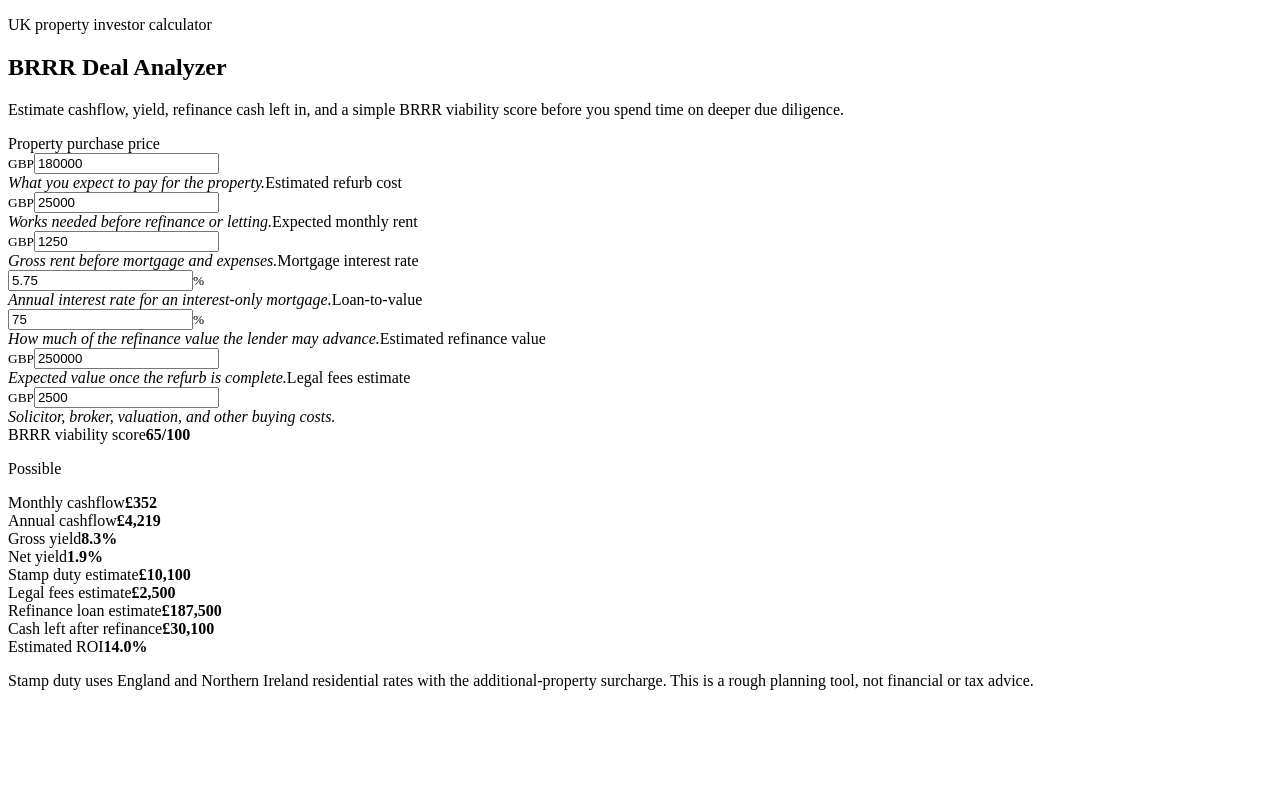
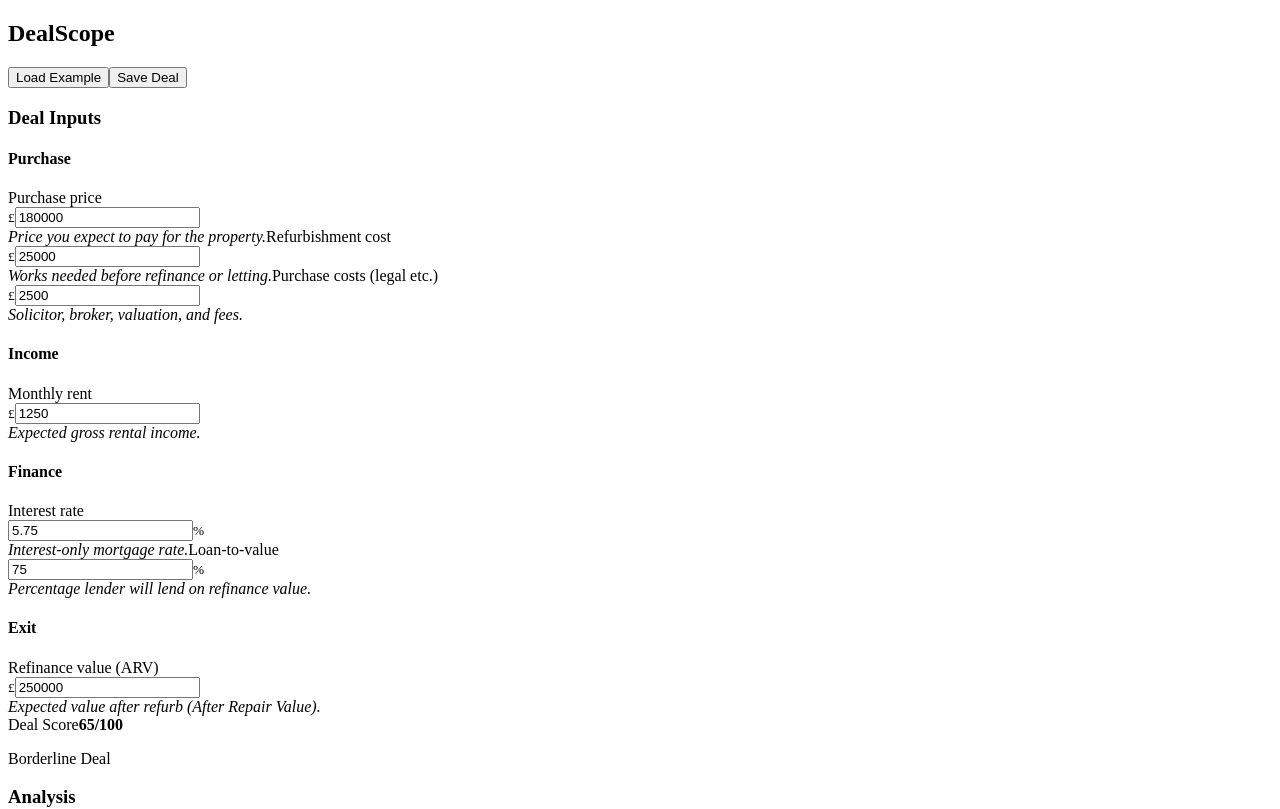
Before and after one commit to f2vbc965mc-pixel/brrr-deal-analyser, a React (Vite) app: page / in a window 1280 px wide. Shown: the top 809 px of the page. Built offline with nearby package versions, Linux system fonts and the light colour scheme; the HTML template or start-up script is replaced by a standard one.

Commit message:
premium UI upgrade

```diff
--- a/src/App.jsx
+++ b/src/App.jsx
@@ -13,45 +13,52 @@
 const fields = [
   {
     name: 'purchasePrice',
-    label: 'Property purchase price',
-    prefix: 'GBP',
-    helper: 'What you expect to pay for the property.',
+    label: 'Purchase price',
+    prefix: '£',
+    helper: 'Price you expect to pay for the property.',
+    group: 'Purchase',
   },
   {
     name: 'refurbCost',
-    label: 'Estimated refurb cost',
-    prefix: 'GBP',
+    label: 'Refurbishment cost',
+    prefix: '£',
     helper: 'Works needed before refinance or letting.',
+    group: 'Purchase',
+  },
+  {
+    name: 'legalFees',
+    label: 'Purchase costs (legal etc.)',
+    prefix: '£',
+    helper: 'Solicitor, broker, valuation, and fees.',
+    group: 'Purchase',
   },
   {
     name: 'monthlyRent',
-    label: 'Expected monthly rent',
-    prefix: 'GBP',
-    helper: 'Gross rent before mortgage and expenses.',
+    label: 'Monthly rent',
+    prefix: '£',
+    helper: 'Expected gross rental income.',
+    group: 'Income',
   },
   {
     name: 'interestRate',
-    label: 'Mortgage interest rate',
+    label: 'Interest rate',
     suffix: '%',
-    helper: 'Annual interest rate for an interest-only mortgage.',
+    helper: 'Interest-only mortgage rate.',
+    group: 'Finance',
   },
   {
     name: 'loanToValue',
     label: 'Loan-to-value',
     suffix: '%',
-    helper: 'How much of the refinance value the lender may advance.',
+    helper: 'Percentage lender will lend on refinance value.',
+    group: 'Finance',
   },
   {
     name: 'refinanceValue',
-    label: 'Estimated refinance value',
-    prefix: 'GBP',
-    helper: 'Expected value once the refurb is complete.',
-  },
-  {
-    name: 'legalFees',
-    label: 'Legal fees estimate',
-    prefix: 'GBP',
-    helper: 'Solicitor, broker, valuation, and other buying costs.',
+    label: 'Refinance value (ARV)',
+    prefix: '£',
+    helper: 'Expected value after refurb (After Repair Value).',
+    group: 'Exit',
   },
 ];
 
@@ -68,9 +75,6 @@
 }
 
 function calculateStampDuty(price) {
-  // England and Northern Ireland residential SDLT bands from 1 April 2025.
-  // BRRR investors often buy additional properties, so this estimate includes
-  // the 5% additional-property surcharge on each band.
   const bands = [
     { threshold: 125000, rate: 0.05 },
     { threshold: 250000, rate: 0.07 },
@@ -80,38 +84,33 @@
   ];
 
   let remaining = Math.max(price, 0);
-  let previousThreshold = 0;
-  let stampDuty = 0;
+  let previous = 0;
+  let duty = 0;
 
   for (const band of bands) {
-    const taxableAmount = Math.min(remaining, band.threshold - previousThreshold);
+    const taxable = Math.min(remaining, band.threshold - previous);
+    if (taxable <= 0) break;
 
-    if (taxableAmount <= 0) {
-      break;
+    duty += taxable * band.rate;
+    remaining -= taxable;
+    previous = band.threshold;
   }
 
-    stampDuty += taxableAmount * band.rate;
-    remaining -= taxableAmount;
-    previousThreshold = band.threshold;
+  return duty;
 }
 
-  return stampDuty;
-}
-
-function getViabilityScore(metrics) {
-  // The score is intentionally simple for v1: each useful BRRR signal adds
-  // points, giving beginners a quick read without pretending to be advice.
+function getViabilityScore(m) {
   let score = 0;
 
-  if (metrics.monthlyCashflow > 0) score += 25;
-  if (metrics.netYield >= 6) score += 25;
-  else if (metrics.netYield >= 4) score += 15;
+  if (m.monthlyCashflow > 0) score += 25;
+  if (m.netYield >= 6) score += 25;
+  else if (m.netYield >= 4) score += 15;
 
-  if (metrics.cashLeftInDeal <= metrics.totalCashInvested * 0.25) score += 25;
-  else if (metrics.cashLeftInDeal <= metrics.totalCashInvested * 0.5) score += 15;
+  if (m.cashLeftInDeal <= m.totalCashInvested * 0.25) score += 25;
+  else if (m.cashLeftInDeal <= m.totalCashInvested * 0.5) score += 15;
 
-  if (metrics.roi >= 20) score += 25;
-  else if (metrics.roi >= 10) score += 15;
+  if (m.roi >= 20) score += 25;
+  else if (m.roi >= 10) score += 15;
 
   return Math.min(score, 100);
 }
@@ -120,40 +119,58 @@
   const [inputs, setInputs] = useState(initialInputs);
 
   function updateInput(name, value) {
-    setInputs((currentInputs) => ({
-      ...currentInputs,
+    setInputs((prev) => ({
+      ...prev,
       [name]: Number(value),
     }));
+  }
+
+  function loadExampleDeal() {
+    setInputs({
+      purchasePrice: 180000,
+      refurbCost: 25000,
+      monthlyRent: 1450,
+      interestRate: 5.5,
+      loanToValue: 75,
+      refinanceValue: 240000,
+      legalFees: 2500,
+    });
   }
 
   const metrics = useMemo(() => {
     const stampDuty = calculateStampDuty(inputs.purchasePrice);
 
-    // Total money needed before refinance: purchase, refurb, stamp duty, and legal fees.
-    const totalCashInvested = inputs.purchasePrice + inputs.refurbCost + stampDuty + inputs.legalFees;
+    const totalCashInvested =
+      inputs.purchasePrice +
+      inputs.refurbCost +
+      stampDuty +
+      inputs.legalFees;
 
-    // A BRRR refinance is usually based on the new value after works, not the original price.
-    const refinanceLoan = inputs.refinanceValue * (inputs.loanToValue / 100);
+    const refinanceLoan =
+      inputs.refinanceValue * (inputs.loanToValue / 100);
 
-    // This v1 assumes an interest-only mortgage, which is common for rental deal analysis.
-    const monthlyMortgagePayment = (refinanceLoan * (inputs.interestRate / 100)) / 12;
-    const monthlyCashflow = inputs.monthlyRent - monthlyMortgagePayment;
+    const monthlyMortgage =
+      (refinanceLoan * (inputs.interestRate / 100)) / 12;
+
+    const monthlyCashflow = inputs.monthlyRent - monthlyMortgage;
     const annualCashflow = monthlyCashflow * 12;
 
-    // Gross yield uses rent compared with purchase price. Net yield here uses cashflow
-    // after mortgage interest compared with the total cash invested.
-    const grossYield = (inputs.monthlyRent * 12 / inputs.purchasePrice) * 100;
-    const netYield = (annualCashflow / totalCashInvested) * 100;
+    const grossYield =
+      (inputs.monthlyRent * 12 / inputs.purchasePrice) * 100;
 
-    // If the refinance loan repays all invested cash, cash left is shown as zero.
+    const netYield =
+      (annualCashflow / totalCashInvested) * 100;
+
     const cashLeftInDeal = Math.max(totalCashInvested - refinanceLoan, 0);
-    const roi = cashLeftInDeal > 0 ? (annualCashflow / cashLeftInDeal) * 100 : 0;
 
-    const calculatedMetrics = {
+    const roi =
+      cashLeftInDeal > 0 ? (annualCashflow / cashLeftInDeal) * 100 : 0;
+
+    const m = {
       stampDuty,
       totalCashInvested,
       refinanceLoan,
-      monthlyMortgagePayment,
+      monthlyMortgage,
       monthlyCashflow,
       annualCashflow,
       grossYield,
@@ -163,83 +180,121 @@
     };
 
     return {
-      ...calculatedMetrics,
-      viabilityScore: getViabilityScore(calculatedMetrics),
+      ...m,
+      viabilityScore: getViabilityScore(m),
     };
   }, [inputs]);
 
   const viabilityLabel =
-    metrics.viabilityScore >= 75 ? 'Strong' : metrics.viabilityScore >= 45 ? 'Possible' : 'Needs work';
+    metrics.viabilityScore >= 75
+      ? 'Strong Deal'
+      : metrics.viabilityScore >= 45
+      ? 'Borderline Deal'
+      : 'High Risk Deal';
+
+  const groupedFields = fields.reduce((acc, f) => {
+    acc[f.group] = acc[f.group] || [];
+    acc[f.group].push(f);
+    return acc;
+  }, {});
 
   return (
-    <main className="app-shell">
-      <section className="calculator-panel" aria-label="BRRR deal calculator">
-        <div className="intro">
-          <p className="eyebrow">UK property investor calculator</p>
-          <h1>BRRR Deal Analyzer</h1>
-          <p>
-            Estimate cashflow, yield, refinance cash left in, and a simple BRRR viability score
-            before you spend time on deeper due diligence.
-          </p>
+    <div className="app-shell">
+
+      <header className="top-bar">
+        <h2>DealScope</h2>
+        <div className="top-actions">
+          <button onClick={loadExampleDeal} className="secondary-btn">
+            Load Example
+          </button>
+          <button className="primary-btn">
+            Save Deal
+          </button>
         </div>
+      </header>
 
-        <form className="input-grid">
-          {fields.map((field) => (
-            <label className="input-card" key={field.name}>
+      <main className="layout">
+
+        {/* INPUT SIDE */}
+        <section className="panel">
+          <h3>Deal Inputs</h3>
+
+          {Object.entries(groupedFields).map(([group, items]) => (
+            <div key={group}>
+              <h4 className="section-title">{group}</h4>
+
+              {items.map((field) => (
+                <label key={field.name} className="input-card">
                   <span>{field.label}</span>
+
                   <div className="input-wrap">
                     {field.prefix && <small>{field.prefix}</small>}
                     <input
                       type="number"
-                  min="0"
-                  step="any"
                       value={inputs[field.name]}
-                  onChange={(event) => updateInput(field.name, event.target.value)}
+                      onChange={(e) =>
+                        updateInput(field.name, e.target.value)
+                      }
                     />
                     {field.suffix && <small>{field.suffix}</small>}
                   </div>
+
                   <em>{field.helper}</em>
                 </label>
               ))}
-        </form>
+            </div>
+          ))}
         </section>
 
-      <aside className="results-panel" aria-label="Deal results">
+        {/* RESULTS SIDE */}
+        <aside className="panel results">
+
           <div className="score-card">
             <div>
-            <span>BRRR viability score</span>
+              <span>Deal Score</span>
               <strong>{metrics.viabilityScore}/100</strong>
-            <p>{viabilityLabel}</p>
+              <p className={
+                viabilityLabel.includes("Strong")
+                  ? "good"
+                  : viabilityLabel.includes("Borderline")
+                  ? "warn"
+                  : "bad"
+              }>
+                {viabilityLabel}
+              </p>
             </div>
+
             <div
               className="score-ring"
               style={{ '--score': `${metrics.viabilityScore}%` }}
-            aria-hidden="true"
             />
           </div>
+
+          <h3>Analysis</h3>
 
           <div className="metric-list">
             <Result label="Monthly cashflow" value={formatMoney(metrics.monthlyCashflow)} highlight />
             <Result label="Annual cashflow" value={formatMoney(metrics.annualCashflow)} />
             <Result label="Gross yield" value={formatPercent(metrics.grossYield)} />
             <Result label="Net yield" value={formatPercent(metrics.netYield)} />
-          <Result label="Stamp duty estimate" value={formatMoney(metrics.stampDuty)} />
-          <Result label="Legal fees estimate" value={formatMoney(inputs.legalFees)} />
-          <Result label="Refinance loan estimate" value={formatMoney(metrics.refinanceLoan)} />
-          <Result label="Cash left after refinance" value={formatMoney(metrics.cashLeftInDeal)} highlight />
-          <Result label="Estimated ROI" value={formatPercent(metrics.roi)} />
+            <Result label="Total cash in deal" value={formatMoney(metrics.totalCashInvested)} />
+            <Result label="Refinance loan" value={formatMoney(metrics.refinanceLoan)} />
+            <Result label="Cash left in deal" value={formatMoney(metrics.cashLeftInDeal)} highlight />
+            <Result label="ROI" value={formatPercent(metrics.roi)} />
           </div>
 
           <p className="note">
-          Stamp duty uses England and Northern Ireland residential rates with the additional-property
-          surcharge. This is a rough planning tool, not financial or tax advice.
+            This is a planning tool for early-stage deal screening only.
           </p>
+
         </aside>
+
       </main>
+    </div>
   );
 }
 
-function Result({ label, value, highlight = false }) {
+function Result({ label, value, highlight }) {
   return (
     <div className={highlight ? 'metric highlight' : 'metric'}>
       <span>{label}</span>
```
Also changed, not shown: 5 other files (tests, documents, lock files or other folders). Lines whose indentation alone changed are shown as unchanged.
